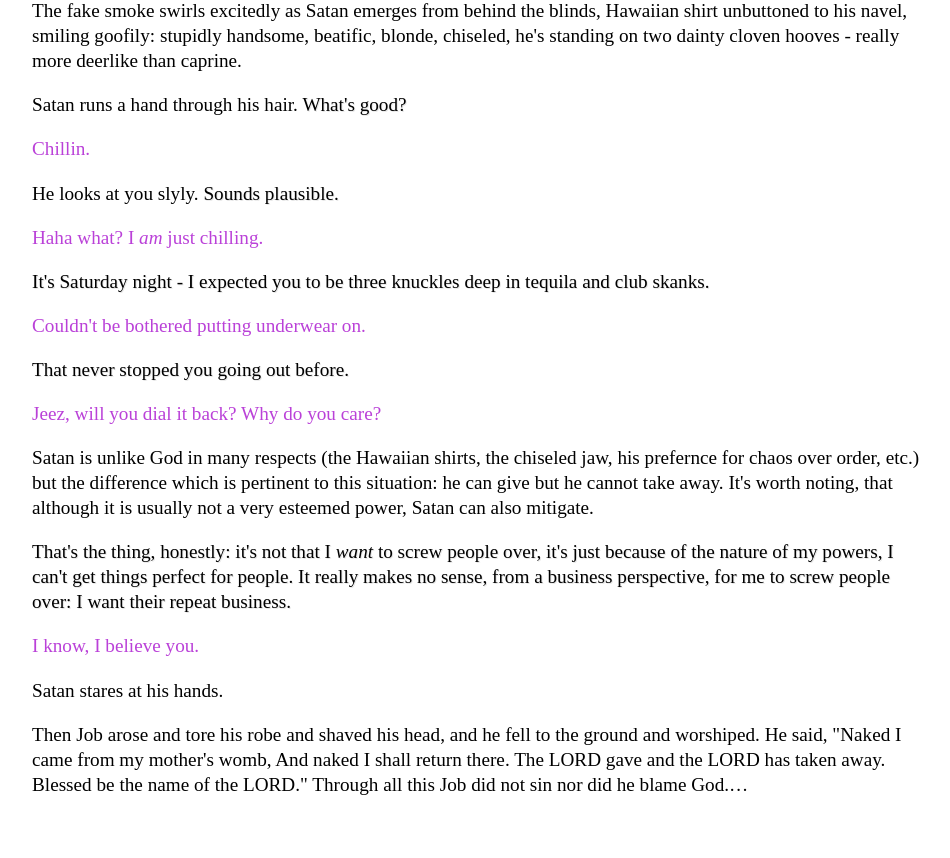
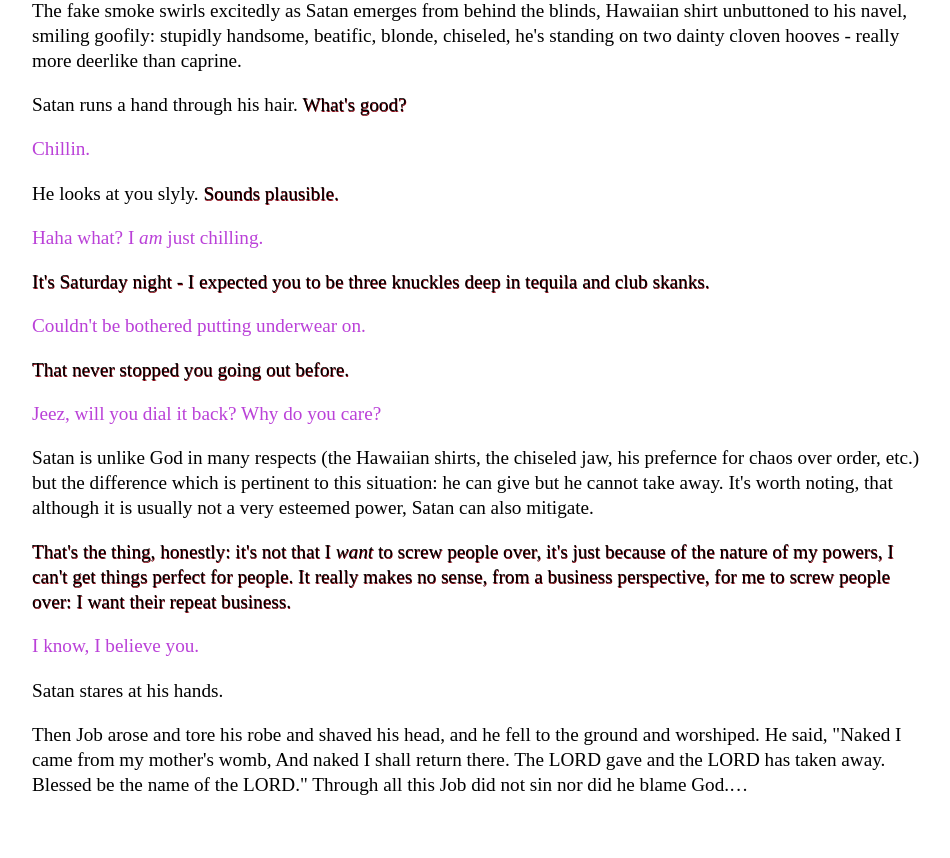
Before and after one commit to Pinelife/pinelife.github.io, a Jekyll site: the page Hellhole/Room9.html, which Jekyll copies as it is, in a window 1280 px wide. Shown: the part 968-1826 px from the top of the page, without its empty margins (160-1110 px from the left). Built offline with Jekyll 4.4.1, drawn with Linux system fonts in a browser that asks for light colours.

Commit message:
Update main.css

```diff
--- a/css/main.css
+++ b/css/main.css
@@ -16,13 +16,9 @@
 
 .Satan {
     color: #000;
-   /* font-weight: bold;
-    font-size: 0.8em !important;
-     text-shadow: 0.5px 0.5px #FF0000;
-    font-family: 'Helvetica', 'Arial', 'Sans-Serif' !important;*/
-    font: 'Oleo Script', Helvetica, sans-serif;
-    text-shadow: 1px 1px 0px rgba(0,0,0,0.1);
- }
+   /* font-weight: bold;*/
+   text-shadow: 0.5px 0.5px #87000d;
+   }
 
 body {
     margin: 60px auto !important;
```
